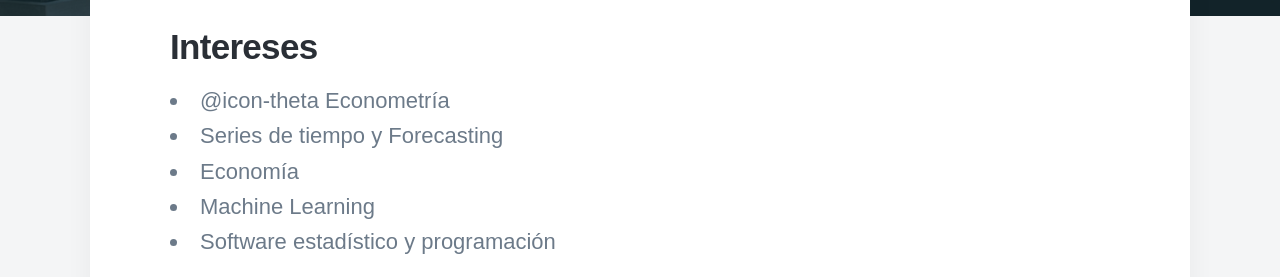
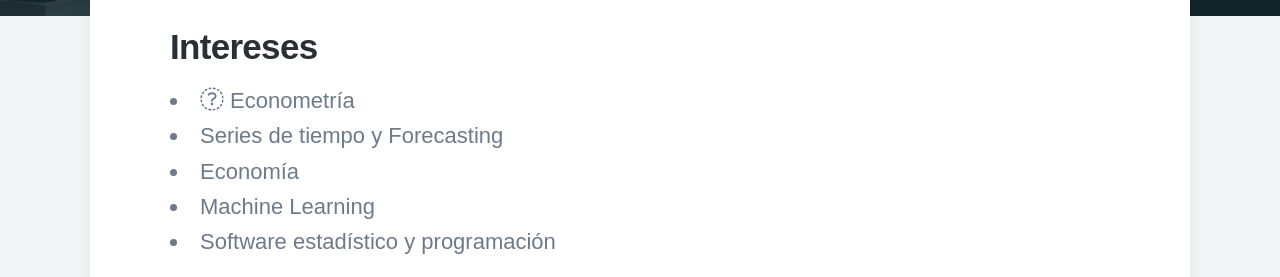
Before and after one commit to EnexFG/EnexFG.github.io, a Jekyll site: the page built from _pages/about.md, in a window 1280 px wide. Shown: the part 576-853 px from the top of the page. Built offline with Jekyll 4.4.1, drawn with Linux system fonts in a browser that asks for light colours; nearby versions of some CDN libraries; some web fonts are replaced.

Commit message:
Update about.md

```diff
--- a/_pages/about.md
+++ b/_pages/about.md
@@ -7,7 +7,7 @@ featured_image: /images/demo/about.jpg
 
 ## Intereses
 
-* @icon-theta Econometría
+* <i style="font-size:24px" class="fa">&#xf201;</i> Econometría
 * Series de tiempo y Forecasting
 * Economía
 * Machine Learning
```
